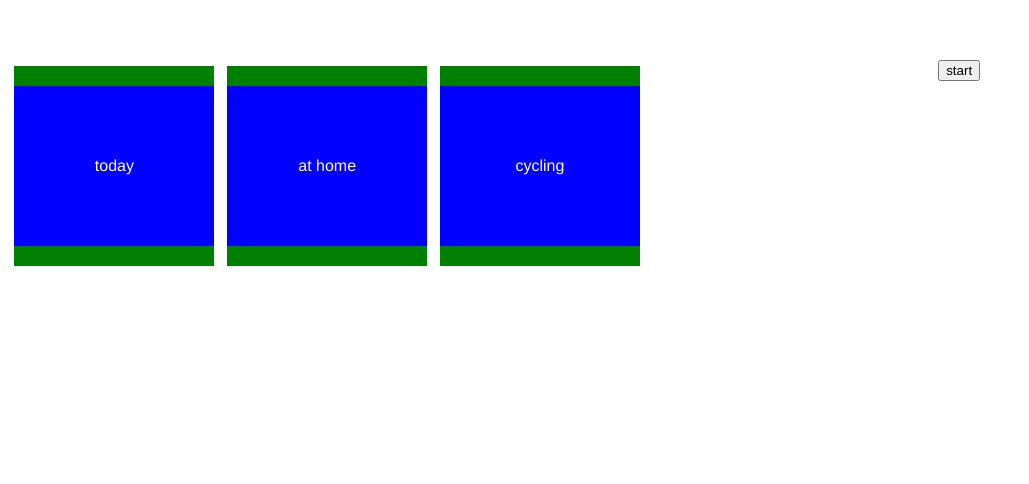
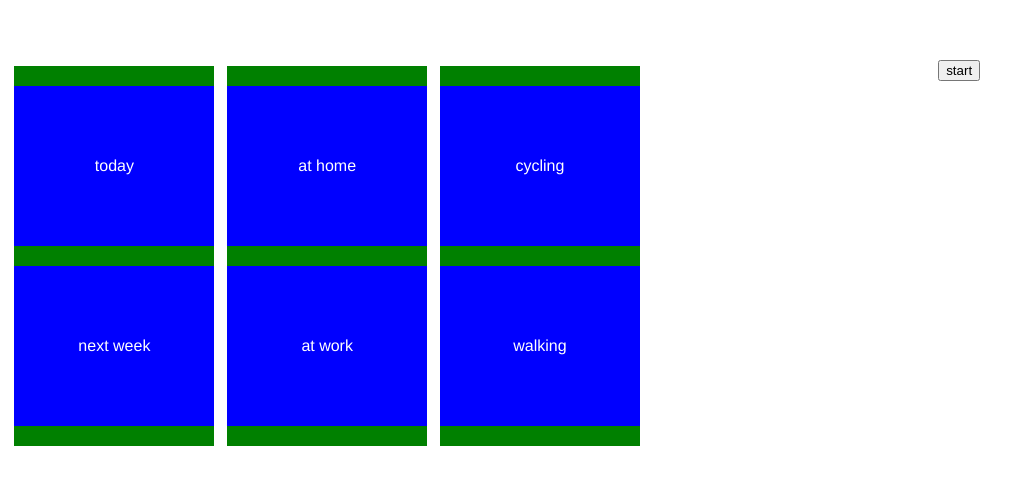
Before and after one commit to davidlamys/SlotMachine, a Vue app: page / in a window 1280 px wide. Shown: the top 484 px of the page, without its empty margins (0-1029 px from the left). Built offline with nearby package versions, Linux system fonts and the light colour scheme.

Commit message:
Expand slot window to show 2 cards

```diff
--- a/src/components/SlotMachine.vue
+++ b/src/components/SlotMachine.vue
@@ -141,7 +141,7 @@ export default {
 .slot__window {
   background-color: green;
   width: 200px;
-  height: 200px;
+  height: 380px;
   overflow: hidden;
 }
 
```
